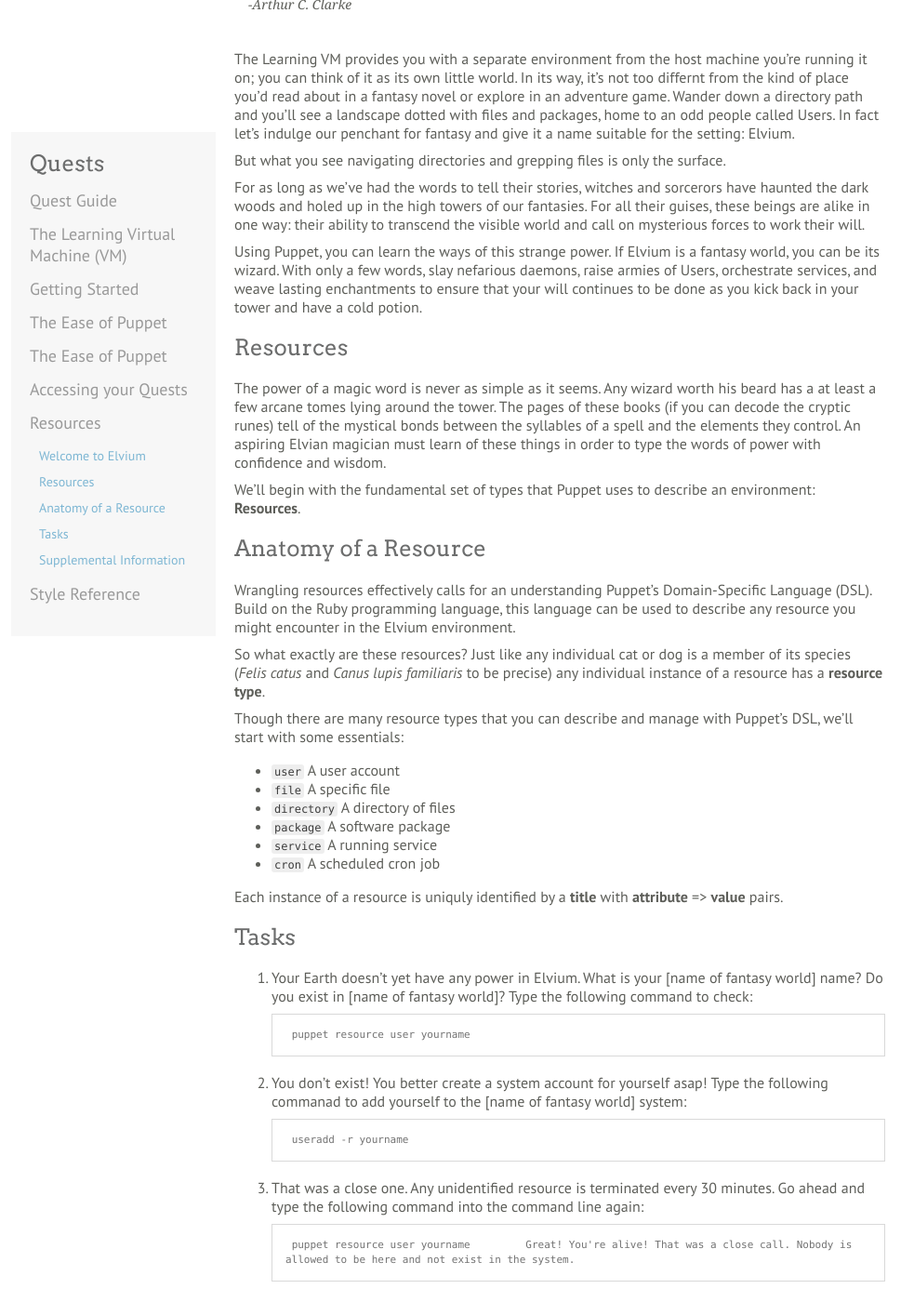
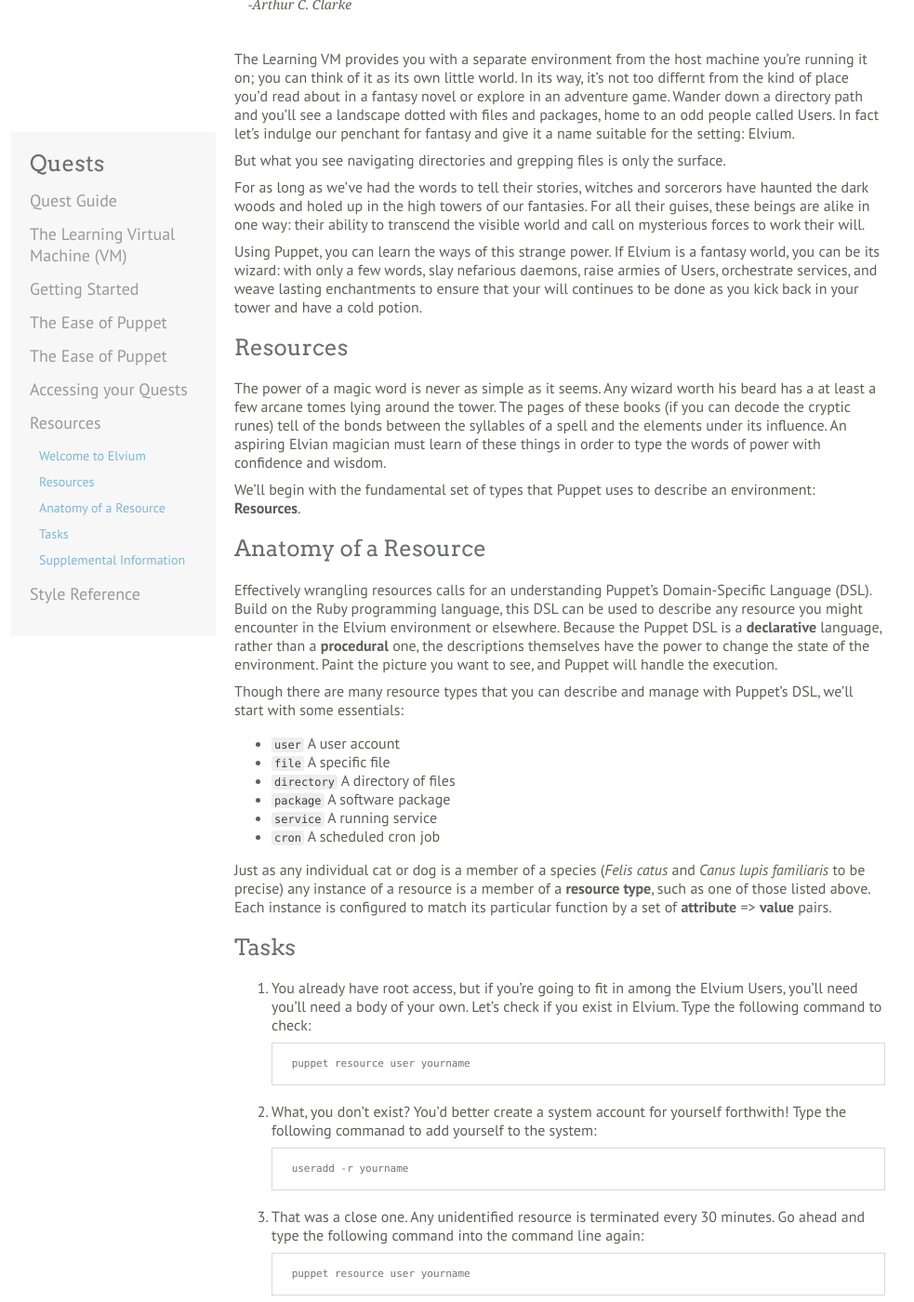
Before and after one commit to puppetlabs-toy-chest/puppet-quest-guide, a Jekyll site: the page built from quests/resources.md, in a window 1280 px wide and 1400 px high, scrolled down 517 px. Shown: the whole window at 93% size, without its empty margins (158-1141 px from the left). Built offline with Jekyll 4.4.1, drawn with Linux system fonts in a browser that asks for light colours; Markdown is read by kramdown in place of the engine named in the settings; some of the changed text lies outside the part shown.

Commit message:
Plus d'editing

```diff
--- a/quests/resources.md
+++ b/quests/resources.md
@@ -19,7 +19,7 @@
 
 For as long as we've had the words to tell their stories, witches and sorcerors have haunted the dark woods and holed up in the high towers of our fantasies. For all their guises, these beings are alike in one way: their ability to transcend the visible world and call on mysterious forces to work their will.
 
-Using Puppet, you can learn the ways of this strange power. If Elvium is a fantasy world, you can be its wizard. With only a few words, slay nefarious daemons, raise armies of Users, orchestrate services, and weave lasting enchantments to ensure that your will continues to be done as you kick back in your tower and have a cold potion.
+Using Puppet, you can learn the ways of this strange power. If Elvium is a fantasy world, you can be its wizard: with only a few words, slay nefarious daemons, raise armies of Users, orchestrate services, and weave lasting enchantments to ensure that your will continues to be done as you kick back in your tower and have a cold potion.
 
 <!--
 Maybe include a very brief "wow" example here?
@@ -27,15 +27,13 @@
 
 ## Resources
 
-The power of a magic word is never as simple as it seems. Any wizard worth his beard has a at least a few arcane tomes lying around the tower. The pages of these books (if you can decode the cryptic runes) tell of the mystical bonds between the syllables of a spell and the elements they control. An aspiring Elvian magician must learn of these things in order to type the words of power with confidence and wisdom.
+The power of a magic word is never as simple as it seems. Any wizard worth his beard has a at least a few arcane tomes lying around the tower. The pages of these books (if you can decode the cryptic runes) tell of the bonds between the syllables of a spell and the elements under its influence. An aspiring Elvian magician must learn of these things in order to type the words of power with confidence and wisdom.
 
 We'll begin with the fundamental set of types that Puppet uses to describe an environment: **Resources**.
 
 ## Anatomy of a Resource
 
-Wrangling resources effectively calls for an understanding Puppet's Domain-Specific Language (DSL). Build on the Ruby programming language, this language can be used to describe any resource you might encounter in the Elvium environment.
-
-So what exactly are these resources? Just like any individual cat or dog is a member of its species (*Felis catus* and *Canus lupis familiaris* to be precise) any individual instance of a resource has a **resource type**.
+Effectively wrangling resources calls for an understanding Puppet's Domain-Specific Language (DSL). Build on the Ruby programming language, this DSL can be used to describe any resource you might encounter in the Elvium environment or elsewhere. Because the Puppet DSL is a **declarative** language, rather than a **procedural** one, the descriptions themselves have the power to change the state of the environment. Paint the picture you want to see, and Puppet will handle the execution.
 
 Though there are many resource types that you can describe and manage with Puppet's DSL, we'll start with some essentials:
 
@@ -46,21 +44,22 @@
 * `service` A running service
 * `cron` A scheduled cron job
 
-Each instance of a resource is uniquly identified by a **title** with **attribute** => **value** pairs.
+Just as any individual cat or dog is a member of a species (*Felis catus* and *Canus lupis familiaris* to be precise) any instance of a resource is a member of a **resource type**, such as one of those listed above. Each instance is configured to match its particular function by a set of **attribute** => **value** pairs.
 
 ## Tasks
 
-1. Your Earth doesn't yet have any power in Elvium. What is your [name of fantasy world] name? Do you exist in [name of fantasy world]? Type the following command to check:
+1. You already have root access, but if you're going to fit in among the Elvium Users, you'll need you'll need a body of your own. Let's check if you exist in Elvium. Type the following command to check:
 
         puppet resource user yourname
 
-2. You don't exist! You better create a system account for yourself asap! Type the following commanad to add yourself to the [name of fantasy world] system:
+2. What, you don't exist? You'd better create a system account for yourself forthwith! Type the following commanad to add yourself to the system:
 
         useradd -r yourname
 
 3. That was a close one. Any unidentified resource is terminated every 30 minutes. Go ahead and type the following command into the command line again:
 
         puppet resource user yourname
+
 Great! You're alive! That was a close call. Nobody is allowed to be here and not exist in the system.
 
 4. However, you're still in danger. Look at your `password => '!!'`. There isn't one! Set your user account password to *puppetlabs*.
```
Also changed, not shown: other parts of quests/resources.md (+1 -2 lines).
